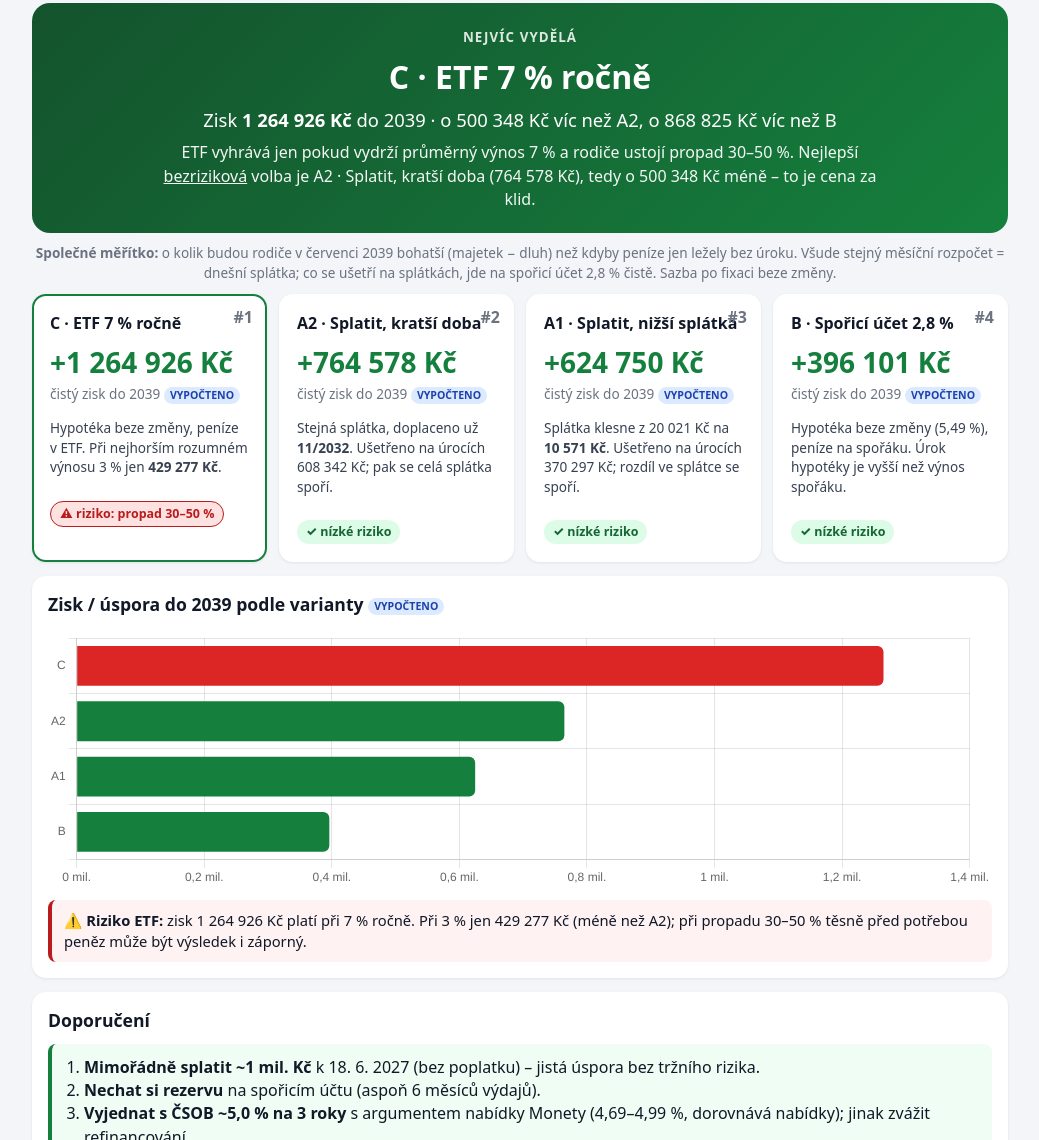
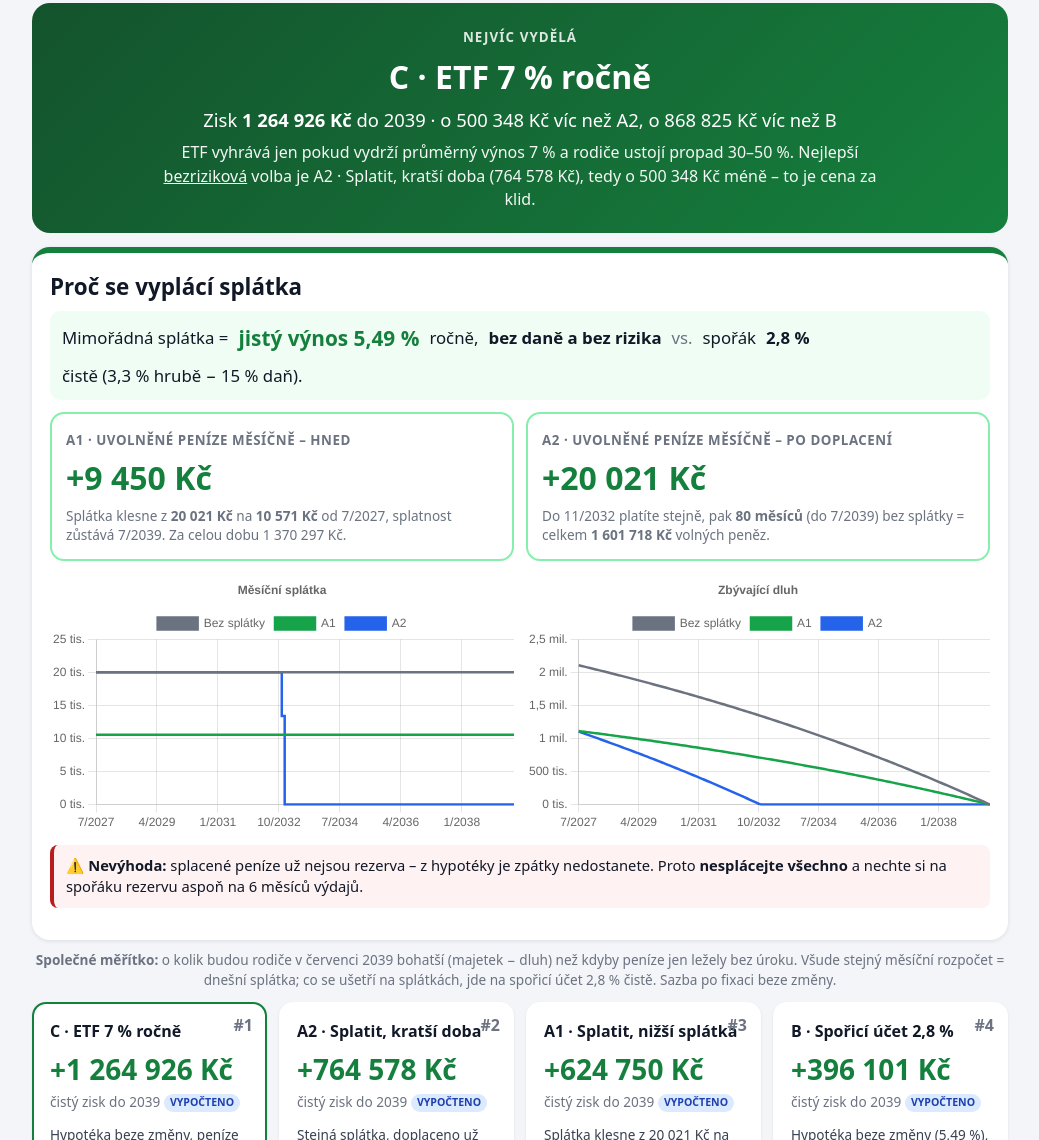
Before and after one commit to ktravnik/hypoteka-studie, a plain HTML site: page index.html in a window 1280 px wide. Shown: the part 765-1905 px from the top of the page, without its empty margins (120-1159 px from the left). Drawn offline with nearby package versions, Linux system fonts and the light colour scheme.

Commit message:
Proc se vyplaci splatka

```diff
--- a/index.html
+++ b/index.html
@@ -33,6 +33,11 @@ table{width:100%;border-collapse:collapse;font-size:.9rem}th,td{padding:7px;bord
 .opt .row{display:flex;justify-content:space-between;gap:8px;padding:4px 0;border-bottom:1px dashed #e5e7eb;font-size:.95rem}.opt .tot{font-size:1.4rem;font-weight:800;margin-top:8px}
 .rates{display:grid;gap:12px;grid-template-columns:1fr 1fr;margin-top:12px}@media(max-width:700px){.rates{grid-template-columns:1fr}}
 .rbox{border:1px solid #e5e7eb;border-radius:12px;padding:12px}.rbox h4{margin:0 0 8px}.rb{display:flex;align-items:center;gap:8px;margin:5px 0;font-size:.9rem}.rb span:first-child{width:92px}.rb i{display:block;height:22px;border-radius:5px}.rb b{white-space:nowrap}
+.pay{background:#fff;border-radius:18px;padding:18px;margin:14px 0;box-shadow:0 1px 4px rgba(0,0,0,.1);border-top:6px solid #15803d}.pay h2{margin:0 0 8px;font-size:1.4rem}
+.yield{display:flex;flex-wrap:wrap;gap:10px;align-items:center;font-size:1.05rem;background:#f0fdf4;border-radius:10px;padding:12px}.yield b.g{color:var(--ok);font-size:1.3rem}
+.free{display:grid;gap:12px;grid-template-columns:1fr 1fr;margin:12px 0}@media(max-width:700px){.free{grid-template-columns:1fr}}
+.fbox{border:2px solid #86efac;border-radius:14px;padding:14px;background:#fff}.fbox small{font-weight:800;color:var(--mut);text-transform:uppercase;letter-spacing:.04em}.fbox .huge{font-size:2rem;font-weight:800;color:var(--ok);margin:4px 0}
+.charts2{display:grid;gap:12px;grid-template-columns:1fr 1fr}@media(max-width:700px){.charts2{grid-template-columns:1fr}}.charts2>div{position:relative;height:260px}
 @media(max-width:600px){.verdict h1{font-size:1.5rem}.num{font-size:1.5rem}}
 </style></head><body>
 <div class="bar" id="bar"><button id="sum" aria-expanded="false"></button><div class="in">
@@ -49,6 +54,12 @@ table{width:100%;border-collapse:collapse;font-size:.9rem}th,td{padding:7px;bord
 <div class="sbs" style="margin-top:12px"><div class="opt no"><h3>❌ NESPLATIT (peníze na spořáku)</h3><div id="wNo"></div></div><div class="opt yes"><h3>✅ SPLATIT 18. 6. 2027</h3><div id="wYes"></div></div></div>
 <p class="note" style="margin-top:10px">📅 <b>Výročí fixace 18. 6. 2027 je jediný okamžik, kdy lze mimořádně splatit bez poplatku.</b> Mimo výročí obvykle banka účtuje poplatek za předčasné splacení (dle zákona o spotřebitelském úvěru max. 1 % splacené částky, skutečné náklady banky) <span class="badge u">NEOVĚŘENO pro tuto smlouvu – obecné pravidlo</span>.</p></section>
 <section class="verdict"><small>Nejvíc vydělá</small><h1 id="vW"></h1><div class="big" id="vBy"></div><p id="vTxt"></p></section>
+<section class="pay"><h2>Proč se vyplácí splátka</h2>
+<div class="yield" id="pYield"></div>
+<div class="free"><div class="fbox"><small>A1 · uvolněné peníze měsíčně – hned</small><div class="huge" id="pA1"></div><div class="sub" id="pA1t"></div></div>
+<div class="fbox"><small>A2 · uvolněné peníze měsíčně – po doplacení</small><div class="huge" id="pA2"></div><div class="sub" id="pA2t"></div></div></div>
+<div class="charts2"><div><canvas id="chPay"></canvas></div><div><canvas id="chDebt"></canvas></div></div>
+<p class="warn" style="margin-top:12px">⚠️ <b>Nevýhoda:</b> splacené peníze už nejsou rezerva – z hypotéky je zpátky nedostanete. Proto <b>nesplácejte všechno</b> a nechte si na spořáku rezervu aspoň na 6 měsíců výdajů.</p></section>
 <p class="basis"><b>Společné měřítko:</b> o kolik budou rodiče v červenci 2039 bohatší (majetek − dluh) než kdyby peníze jen ležely bez úroku. Všude stejný měsíční rozpočet = dnešní splátka; co se ušetří na splátkách, jde na spořicí účet 2,8 % čistě. Sazba po fixaci beze změny.</p>
 <div class="cards" id="cards"></div>
 <section class="panel"><h2>Zisk / úspora do 2039 podle varianty <span class="badge c">VYPOČTENO</span></h2><div style="position:relative;height:260px"><canvas id="bars"></canvas></div>
@@ -129,6 +140,19 @@ function upd(){const [bi,j]=sel.value.split("_").map(Number),r=BANKS[bi][j+1],et
  $("wNo").innerHTML=row("Úroky bance z této částky do 2039",f(iBank))+row("Úroky ze spořáku do 2039 (čistě)",f(iSav))+row("1. rok: úrok bance / výnos spořáku",f(yBank)+" / "+f(ySav))+`<div class="tot" style="color:var(--bad)">−${f(iBank-iSav)}</div><div class="sub">bance zaplatíte víc, než spořák vydělá</div>`;
  $("wYes").innerHTML=row("A2 – stejná splátka, doplaceno "+mon(res.A2.m),"ušetří "+f(iBank))+row("A1 – stejná doba, splátka "+f(p1),"ušetří "+f(res.base.I-res.A1.I))+row("Rozdíl jmění 2039: A2 vs. spořák","+"+f(dFull))+`<div class="tot" style="color:var(--ok)">+${f(dFull)}</div><div class="sub">o tolik budete v 2039 bohatší než při NESPLATIT (vč. spoření uvolněné splátky)</div>`;
  window.__W={yLoss:Math.round(yLoss),mLoss:Math.round(yLoss/12),iBank:Math.round(iBank),iSav:Math.round(iSav),diff:Math.round(iBank-iSav),dFull:Math.round(dFull),a1:Math.round(res.base.I-res.A1.I)};
+ {const pc=x=>x.toFixed(2).replace(".",",")+" %";
+ $("pYield").innerHTML=`Mimořádná splátka = <b class="g">jistý výnos ${pc(r)}</b> ročně, <b>bez daně a bez rizika</b> <span style="color:var(--mut)">vs.</span> spořák <b>2,8 %</b> čistě (3,3 % hrubě − 15 % daň).`;
+ const free1=bp-p1,mLeft=N-res.A2.m,tot2=mLeft*bp;
+ $("pA1").textContent="+"+f(free1);$("pA1t").innerHTML=`Splátka klesne z <b>${f(bp)}</b> na <b>${f(p1)}</b> od 7/2027, splatnost zůstává 7/2039. Za celou dobu ${f(free1*N)}.`;
+ $("pA2").textContent="+"+f(bp);$("pA2t").innerHTML=`Do ${mon(res.A2.m)} platíte stejně, pak <b>${mLeft} měsíců</b> (do 7/2039) bez splátky = celkem <b>${f(tot2)}</b> volných peněz.`;
+ const pays={Bez:[],A1:[],A2:[]},debt={Bez:[],A1:[],A2:[]},i=r/1200;let d0=P0,d1=P0-X,d2=P0-X;
+ for(let k=0;k<N;k++){pays.Bez.push(bp);pays.A1.push(p1);const p2=d2>0.5?Math.min(bp,d2*(1+i)):0;pays.A2.push(p2);
+  d0=Math.max(0,d0*(1+i)-bp);d1=Math.max(0,d1*(1+i)-p1);d2=Math.max(0,d2*(1+i)-p2);debt.Bez.push(d0);debt.A1.push(d1);debt.A2.push(d2)}
+ const lb=Array.from({length:N},(_,k)=>mon(k+1)),C3=[["Bez splátky","Bez","#6b7280"],["A1","A1","#16a34a"],["A2","A2","#2563eb"]];
+ const mk=(id,src,t)=>{const ds=C3.map(([l,k,c])=>({label:l,data:src[k],borderColor:c,backgroundColor:c,pointRadius:0,borderWidth:2.5,stepped:id=="chPay"}));const ch=Chart.getChart(id);if(ch){ch.data.datasets=ds;ch.update();return}
+  new Chart($(id),{type:"line",data:{labels:lb,datasets:ds},options:{maintainAspectRatio:false,interaction:{mode:"index",intersect:false},plugins:{title:{display:true,text:t},tooltip:{callbacks:{label:c=>c.dataset.label+": "+f(c.parsed.y)}}},scales:{y:{beginAtZero:true,ticks:{callback:v=>v>=1e6?(v/1e6).toLocaleString("cs-CZ")+" mil.":(v/1e3)+" tis."}},x:{ticks:{maxTicksLimit:7}}}}})};
+ mk("chPay",pays,"Měsíční splátka");mk("chDebt",debt,"Zbývající dluh");
+ window.__P={bp:Math.round(bp),p1:Math.round(p1),free1:Math.round(free1),a2end:mon(res.A2.m),mLeft,tot2:Math.round(tot2)};}
  window.__V=V.map(v=>[v.k,Math.round(v.g)]);}
 $("etf").addEventListener("input",upd);sel.addEventListener("change",upd);upd();
 </script></body></html>
```
